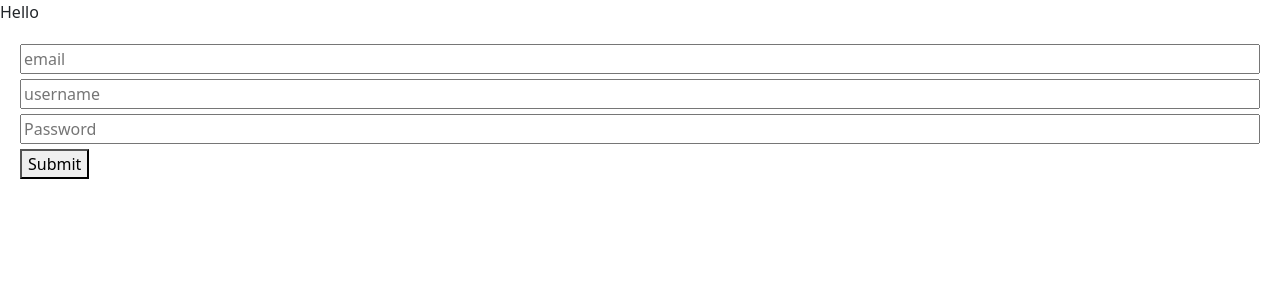
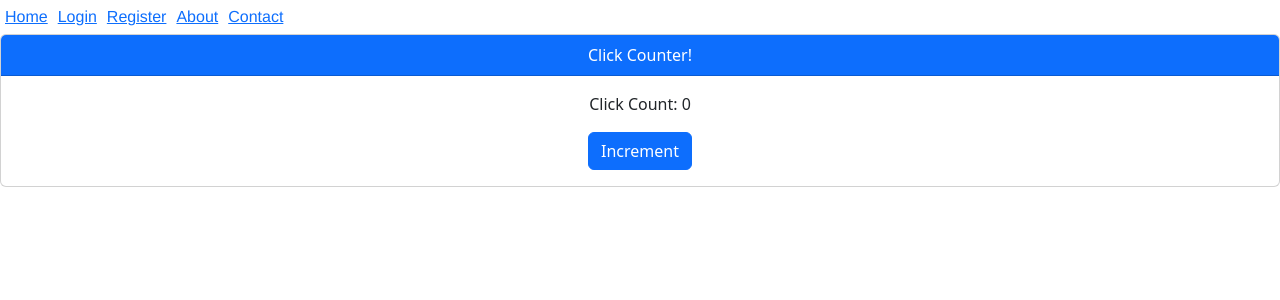
Before and after one commit to bzoulko/portfolio_app, a React (Create React App) app: page / in a window 1280 px wide. Shown: the top 300 px of the page. Built offline with nearby package versions, Linux system fonts and the light colour scheme.

Commit message:
Working on adding navigation bar

```diff
--- a/src/App.js
+++ b/src/App.js
@@ -1,8 +1,14 @@
 import React from 'react';
-import Form from './components/Form/index';
+import Counter from './components/Counter';
+import Nav from './components/Nav';
 
 function App() {
-  return <Form />;
+  return (
+    <div>
+      <Nav />
+      <Counter />
+    </div>
+  );
 }
 
 export default App;
--- /dev/null
+++ b/src/components/Counter.js
@@ -0,0 +1,28 @@
+// First we import `useState` with React so that we can take advantage of the hook
+import React, { useState } from 'react';
+
+export default function Counter() {
+  // To set a state variable using `useState`, we give our variable a name of `count`.
+  // We also set the name of the function that will update `count`. We called it `setCount`.
+  // useState accepts only one argument - the initial value of the state variable.
+  let [count, setCount] = useState(0);
+
+  // This is a handler that we will reference in our `onClick` attribute later
+  const handleClick = () => {
+    setCount((count + 1));
+    console.log(`New value of count: ${count}`);
+  };
+
+  return (
+    <div className="card text-center">
+      <div className="card-header bg-primary text-white">Click Counter!</div>
+      <div className="card-body">
+        <p className="card-text">Click Count: {count}</p>
+        {/* In our button element, we add a onClick event that invokes our handleClick method */}
+        <button className="btn btn-primary" type="button" onClick={handleClick}>
+          Increment
+        </button>
+      </div>
+    </div>
+  );
+}
--- a/src/components/Form/index.js
+++ /dev/null
@@ -1,92 +0,0 @@
-import React, { useState } from 'react';
-import './style.css';
-
-// Here we import a helper function that will check if the email is valid
-import { checkPassword, validateEmail } from '../../utils/helpers';
-
-function Form() {
-  // Create state variables for the fields in the form
-  // We are also setting their initial values to an empty string
-  const [email, setEmail] = useState('');
-  const [userName, setUserName] = useState('');
-  const [password, setPassword] = useState('');
-  const [errorMessage, setErrorMessage] = useState('');
-
-  const handleInputChange = (e) => {
-    // Getting the value and name of the input which triggered the change
-    const { target } = e;
-    const inputType = target.name;
-    const inputValue = target.value;
-
-    // Based on the input type, we set the state of either email, username, and password
-    if (inputType === 'email') {
-      setEmail(inputValue);
-    } else if (inputType === 'userName') {
-      setUserName(inputValue);
-    } else {
-      setPassword(inputValue);
-    }
-  };
-
-  const handleFormSubmit = (e) => {
-    // Preventing the default behavior of the form submit (which is to refresh the page)
-    e.preventDefault();
-
-    // First we check to see if the email is not valid or if the userName is empty. If so we set an error message to be displayed on the page.
-    if (!validateEmail(email) || !userName) {
-      setErrorMessage('Email or username is invalid');
-      // We want to exit out of this code block if something is wrong so that the user can correct it
-      return;
-      // Then we check to see if the password is not valid. If so, we set an error message regarding the password.
-    }
-    if (!checkPassword(password)) {
-      setErrorMessage(
-        `Choose a more secure password for the account: ${userName}`
-      );
-      return;
-    }
-    alert(`Hello ${userName}`);
-
-    // If everything goes according to plan, we want to clear out the input after a successful registration.
-    setUserName('');
-    setPassword('');
-    setEmail('');
-  };
-
-  return (
-    <div>
-      <p>Hello {userName}</p>
-      <form className="form">
-        <input
-          value={email}
-          name="email"
-          onChange={handleInputChange}
-          type="email"
-          placeholder="email"
-        />
-        <input
-          value={userName}
-          name="userName"
-          onChange={handleInputChange}
-          type="text"
-          placeholder="username"
-        />
-        <input
-          value={password}
-          name="password"
-          onChange={handleInputChange}
-          type="password"
-          placeholder="Password"
-        />
-        <button type="button" onClick={handleFormSubmit}>Submit</button>
-      </form>
-      {errorMessage && (
-        <div>
-          <p className="error-text">{errorMessage}</p>
-        </div>
-      )}
-    </div>
-  );
-}
-
-export default Form;
--- a/src/components/Form/style.css
+++ /dev/null
@@ -1,10 +0,0 @@
-.form {
-  margin: 20px;
-}
-
-.form input {
-  display: block;
-  margin-top: 5px;
-  margin-bottom: 5px;
-  width: 100%;
-}
--- /dev/null
+++ b/src/components/Nav.js
@@ -0,0 +1,35 @@
+import React from 'react';
+
+export default function Nav() {
+  const linkStyle = { border: '1px black', padding: '5px' };
+
+  return (
+    <nav className="main-header-menu">
+      <section
+        style={{
+          display: 'flex',
+          fontFamily: 'helvetica',
+          flexDirection: 'row',
+          alignItems: 'flex-start',
+          justifyContent: 'flex-start',
+        }}
+      >
+        <div style={linkStyle}>
+          <a href="#">Home</a>
+        </div>
+        <div style={linkStyle}>
+          <a href="#">Login</a>
+        </div>
+        <div style={linkStyle}>
+          <a href="#">Register</a>
+        </div>
+        <div style={linkStyle}>
+          <a href="#">About</a>
+        </div>
+        <div style={linkStyle}>
+          <a href="#">Contact</a>
+        </div>
+      </section>
+    </nav>
+  );
+}
```
